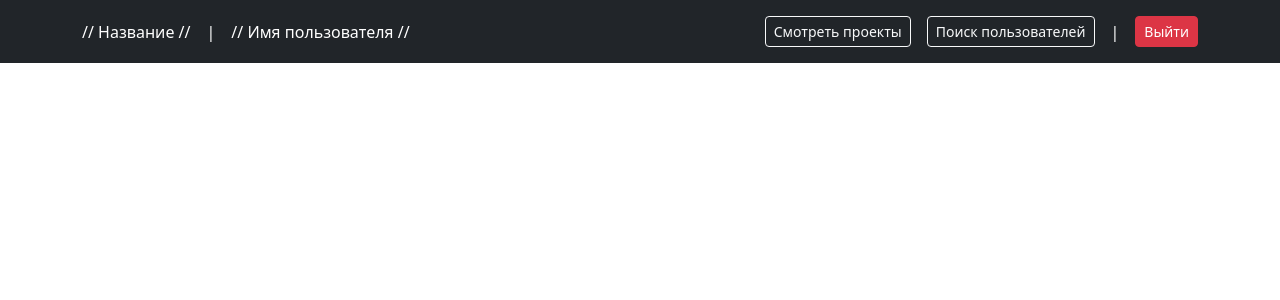
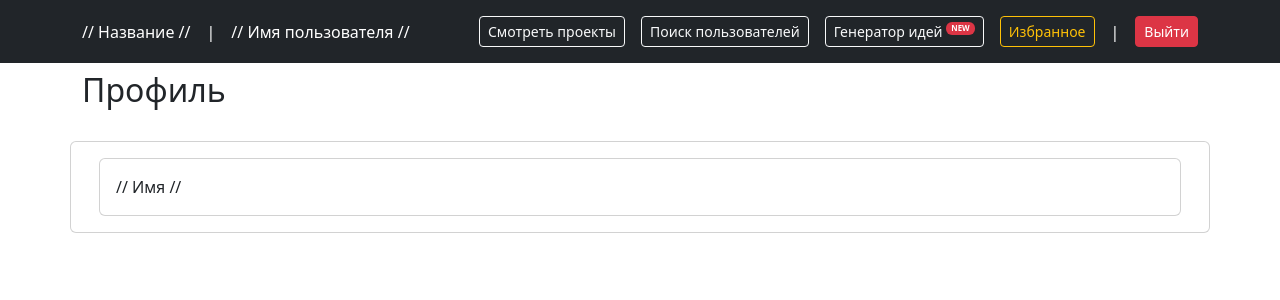
Before and after one commit to stepannovoselov/project-exchange-website, a Flask app: template templates/account.html in a window 1280 px wide. Shown: the top 300 px of the page. Run offline with Flask 3, Linux system fonts and the light colour scheme; the template is opened without the code that fills it, so the values that code supplies are empty.

Commit message:
Изменения на страницах сайта

```diff
--- a/templates/account.html
+++ b/templates/account.html
@@ -25,6 +25,12 @@
             <a class="btn btn-outline-light btn-sm" type="button" title="Поиск по пользователям сайта">
               Поиск пользователей
             </a>
+            <a class="btn btn-outline-light btn-sm" type="button" title="Поиск по пользователям сайта" href="ideas-generator">
+              Генератор идей <sup><span class="badge bg-danger">NEW</span></sup>  <!-- Можно убрать sup для полного отображения -->
+            </a>
+            <a class="btn btn-outline-warning btn-sm" type="button" title="Поиск по пользователям сайта" href="bookmarks">
+              Избранное
+            </a>
             |
             <a type="button" class="btn btn-danger btn-sm" title="Выйти из аккаунта">
               Выйти
@@ -33,6 +39,22 @@
         </div>
     </header>
 
+    <div class="container mt-2">
+      <div class="row justify-content-center">
+        <div class="h2">
+          Профиль
+        </div>
+        <div class="card mt-4">
+          <div class="card-body">
+            <div class="card">
+              <div class="card-body">
+                // Имя //
+              </div>
+            </div>
+          </div>
+        </div>
+      </div>
+    </div>
 
     <script src="https://cdn.jsdelivr.net/npm/bootstrap@5.3.0/dist/js/bootstrap.bundle.min.js"
     integrity="sha384-geWF76RCwLtnZ8qwWowPQNguL3RmwHVBC9FhGdlKrxdiJJigb/j/68SIy3Te4Bkz"
```
